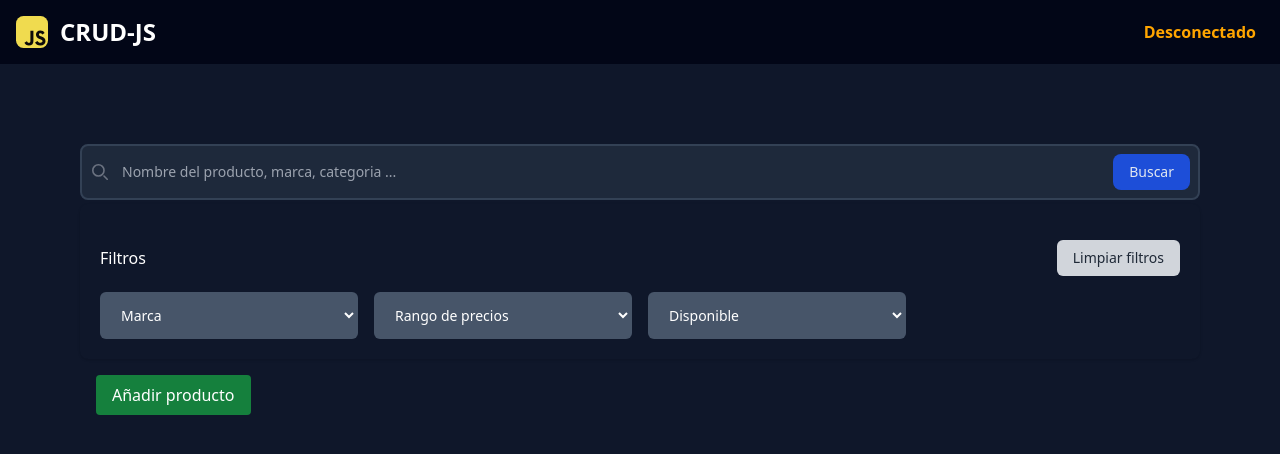
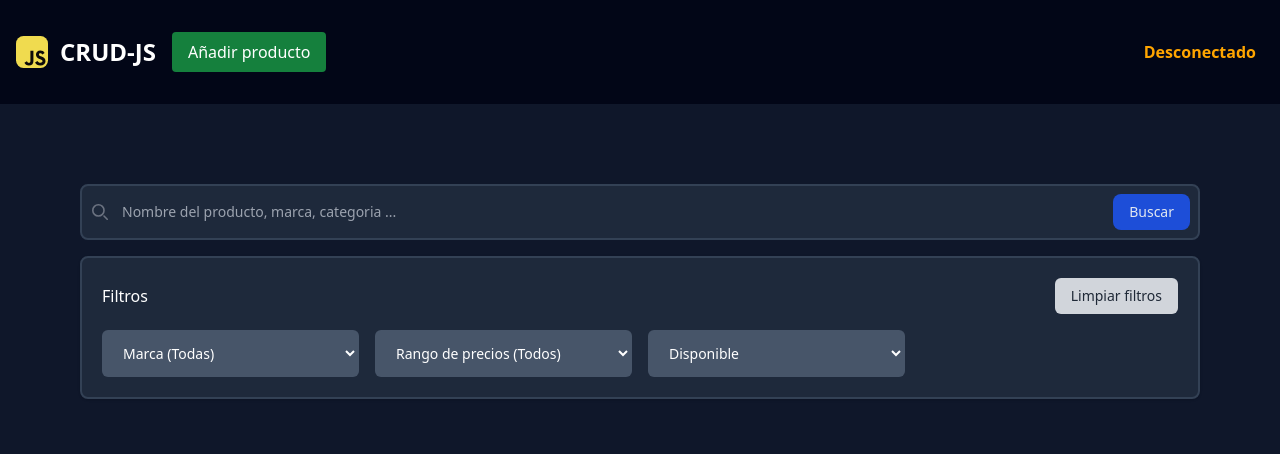
Before and after one commit to AbelFalcon/CRUD-JS, a website with bundled scripts: page frontend/index.html in a window 1280 px wide. Built offline with nearby package versions, Linux system fonts and the light colour scheme; no server answers.

Commit message:
fix filter style

```diff
--- a/frontend/index.html
+++ b/frontend/index.html
@@ -19,6 +19,7 @@
     /* Firefox */
     input[type=number] {
       -moz-appearance: textfield;
+      appearance: none;
     }
 
     #form-modal {
@@ -71,6 +72,11 @@
             </g>
           </svg>
           <a href="/"><span class="font-bold text-2xl">CRUD-JS</span></a>
+                  <section>
+          <button id="add" class="bg-green-700 hover:bg-green-800 text-white  py-2 px-4 rounded m-4">Añadir
+            producto
+          </button>
+        </section>
         </div>
 
         <!-- Aqui se comprueba si la base de datos esta encendida o apagaa -->
@@ -104,9 +110,9 @@
       </div>
 
 
-<div class="w-full shadow p-5 rounded-lg items-center justify-center">
+<div class="w-full shadow p-5 rounded-lg items-center justify-center bg-slate-800 mt-4 border-2 border-slate-700 hover:border-slate-500">
   <div class="relative">
-    <div class="flex items-center justify-between mt-4">
+    <div class="flex items-center justify-between">
       <p class="font-medium text-white">
         Filtros
       </p>
@@ -119,13 +125,13 @@
     <div>
       <div class="grid grid-cols-2 md:grid-cols-3 xl:grid-cols-4 gap-4 mt-4">
         <select class="px-4 py-3 w-full rounded-md border-transparent text-white focus:border-gray-500 focus:ring-0 text-sm">
-          <option value="">Marca</option>
+          <option value="">Marca (Todas)</option>
           <option value="Apple">Apple</option>
           <option value="Samsung">Samsung</option>
         </select>
 
         <select class="text-white px-4 py-3 w-full rounded-md border-transparent focus:border-gray-500 focus:ring-0 text-sm">
-          <option value="">Rango de precios</option>
+          <option value="">Rango de precios (Todos)</option>
           <option value="0-10">$0 - $10</option>
           <option value="11-50">$11 - $50</option>
           <option value="51-100">$51 - $100</option>
@@ -141,16 +147,13 @@
 </div>
 
 
-
-
-
         <!-- Añadir productos -->
 
-        <section>
+        <!-- <section>
           <button id="add" class="bg-green-700 hover:bg-green-800 text-white  py-2 px-4 rounded m-4">Añadir
             producto
           </button>
-        </section>
+        </section> -->
 
         <!-- Modal Añadir productos -->
         <dialog id="create-modal"
```
